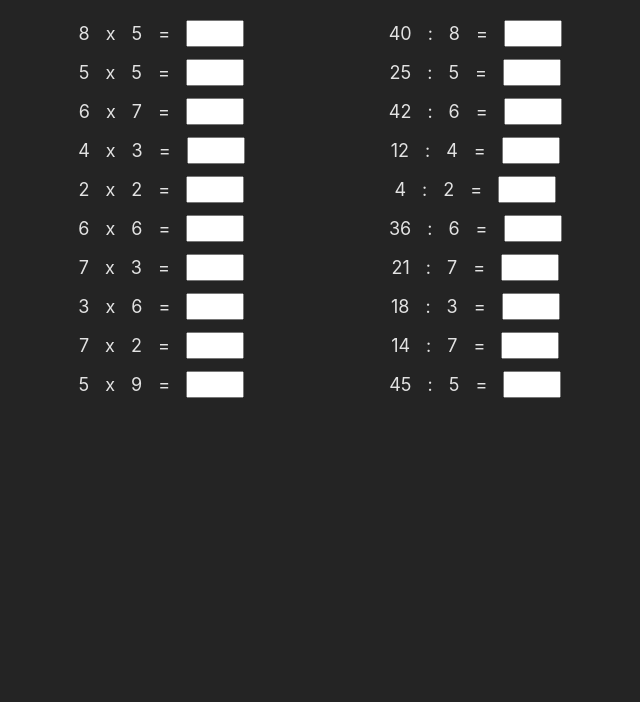
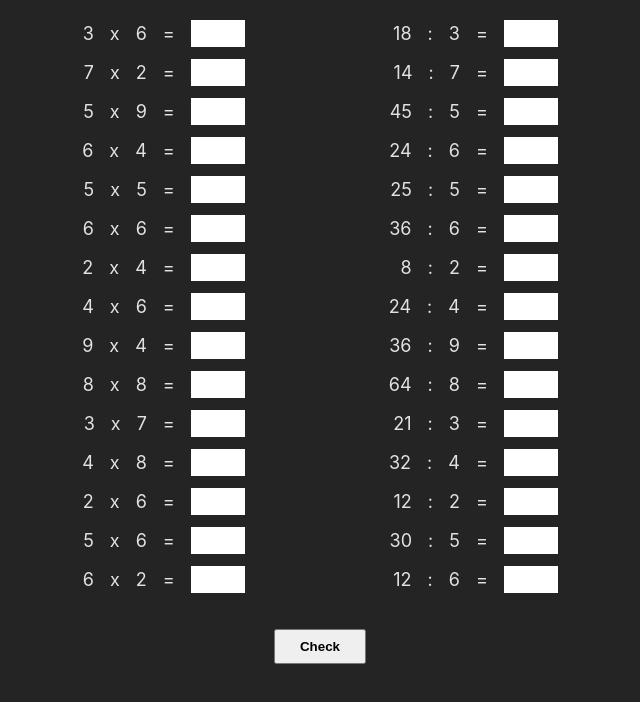
Before and after one commit to vardan-arm/basic-math, a React (Vite) app: page /category1 in a window 1280 px wide. Shown: the top 702 px of the page, without its empty margins (320-960 px from the left). Built offline with nearby package versions, Linux system fonts and the light colour scheme.

Commit message:
feat: basic logic

```diff
--- a/src/components/singleDivision.tsx
+++ b/src/components/singleDivision.tsx
@@ -1,25 +1,39 @@
 import {Operation} from "../enums.ts";
 import styled from "styled-components";
+import {useEffect, useState} from "react";
 
 interface Args {
   first: number;
   second: number;
   operation: Operation;
+  isSubmitted: boolean;
   className?: string;
 }
 
+// TODO: this component is very similar to `singleMultiplication`, combine them into one
 const ContainerStyled = styled.div`
   display: flex;
-  justify-content: center;
+  justify-content: flex-end;
   gap: 16px;
 `
 const ResponseFieldStyled = styled.input`
   width: 50px;
   text-align: center;
+  border: ${(props: Pick<Args, 'isSubmitted'>) => props.isSubmitted ? '1px solid red' : 'none'};
 `
+const CorrectAnswer = styled.div`
+  width: 58px;
+`;
 
-const SingleDivision = ({first, second, operation, className}: Args) => {
-  const multiplicationResult = first * second;
+const SingleDivision = ({first, second, operation, isSubmitted, className}: Args) => {
+  const [multiplicationResult] = useState(first * second);
+
+  const [answer, setAnswer] = useState<number | null>(null);
+  const [isAnswerCorrect, setIsAnswerCorrect] = useState(false);
+
+  useEffect(() => {
+    setIsAnswerCorrect(multiplicationResult / first === answer);
+  }, [answer, first, multiplicationResult]);
 
   return (
     <ContainerStyled className={className}>
@@ -27,7 +41,15 @@ const SingleDivision = ({first, second, operation, className}: Args) => {
       <div>{operation}</div>
       <div>{first}</div>
       <div>=</div>
-      <ResponseFieldStyled type={"number"} />
+      {isAnswerCorrect && isSubmitted
+        ? <CorrectAnswer>{answer}</CorrectAnswer>
+        : (<ResponseFieldStyled isSubmitted={isSubmitted}
+                                type={"number"}
+                                onChange={(e) => {
+                                  setAnswer(parseInt(e.target.value));
+                                }}
+        />)
+      }
     </ContainerStyled>
   )
 }
--- a/src/components/singleMultiplication.tsx
+++ b/src/components/singleMultiplication.tsx
@@ -1,31 +1,52 @@
 import {Operation} from "../enums.ts";
 import styled from "styled-components";
+import {useEffect, useState} from "react";
 
 interface Args {
   first: number;
   second: number;
   operation: Operation;
+  isSubmitted: boolean;
   className?: string;
 }
 
 const ContainerStyled = styled.div`
   display: flex;
-  justify-content: center;
+  justify-content: flex-end;
   gap: 16px;
-`
+`;
 const ResponseFieldStyled = styled.input`
   width: 50px;
   text-align: center;
-`
+  border: ${(props: Pick<Args, 'isSubmitted'>) => props.isSubmitted ? '1px solid red' : 'none'};
+`;
+const CorrectAnswer = styled.div`
+  width: 58px;
+`;
 
-const SingleMultiplication = ({first, second, operation, className}: Args) => {
+const SingleMultiplication = ({first, second, operation, isSubmitted, className = ''}: Args) => {
+  const [answer, setAnswer] = useState<number | null>(null);
+  const [isAnswerCorrect, setIsAnswerCorrect] = useState(false);
+
+  useEffect(() => {
+    setIsAnswerCorrect(first * second === answer);
+  }, [answer, first, second]);
+
   return (
     <ContainerStyled className={className}>
       <div>{first}</div>
       <div>{operation}</div>
       <div>{second}</div>
       <div>=</div>
-      <ResponseFieldStyled type={"number"} />
+      {isAnswerCorrect && isSubmitted
+        ? <CorrectAnswer>{answer}</CorrectAnswer>
+        : (<ResponseFieldStyled isSubmitted={isSubmitted}
+                                type={"number"}
+                                onChange={(e) => {
+                                  setAnswer(parseInt(e.target.value));
+                                }}
+        />)
+      }
     </ContainerStyled>
   )
 }
--- a/src/constants.ts
+++ b/src/constants.ts
@@ -1 +1 @@
-export const AdditionAndDeductionExamplesCount = 10;
+export const AdditionAndDeductionExamplesCount = 15;
--- a/src/pages/multiplicationAndDivision.tsx
+++ b/src/pages/multiplicationAndDivision.tsx
@@ -17,8 +17,15 @@ const SingleMultiplicationStyled = styled(SingleMultiplication)`
 const SingleDivisionStyled = styled(SingleDivision)`
   margin: 12px;
 `;
+const ButtonStyled = styled.button`
+  margin-top: 24px;
+  padding: 8px 24px;
+  cursor: pointer;
+  font-weight: 600;
+`;
 
 const MultiplicationAndDivision = () => {
+  const [isSubmitted, setIsSubmitted] = useState(false);
   const [operandsCollection, setOperandsCollection] = useState<{ first: number, second: number }[]>([]);
 
   useEffect(() => {
@@ -38,21 +45,38 @@ const MultiplicationAndDivision = () => {
     setOperandsCollection(tempArr);
   }, []);
 
+  const handleSubmit = () => {
+    setIsSubmitted(true);
+  }
+
   return (
+    <div>
       <OperationsContainer>
         <div>
           {operandsCollection.map(({first, second}, index) => (
-            <SingleMultiplicationStyled key={index} first={first} second={second} operation={Operation.Multiplication} />
+              <SingleMultiplicationStyled key={index}
+                                          first={first}
+                                          second={second}
+                                          operation={Operation.Multiplication}
+                                          isSubmitted={isSubmitted}
+              />
             )
           )}
         </div>
         <div>
           {operandsCollection.map(({first, second}, index) => (
-            <SingleDivisionStyled key={index} first={first} second={second} operation={Operation.Division} />
+              <SingleDivisionStyled key={index}
+                                    first={first}
+                                    second={second}
+                                    operation={Operation.Division}
+                                    isSubmitted={isSubmitted}
+              />
             )
           )}
         </div>
       </OperationsContainer>
+      <ButtonStyled onClick={handleSubmit}>Check</ButtonStyled>
+    </div>
   );
 }
 
```
Lines whose indentation alone changed are shown as unchanged.
